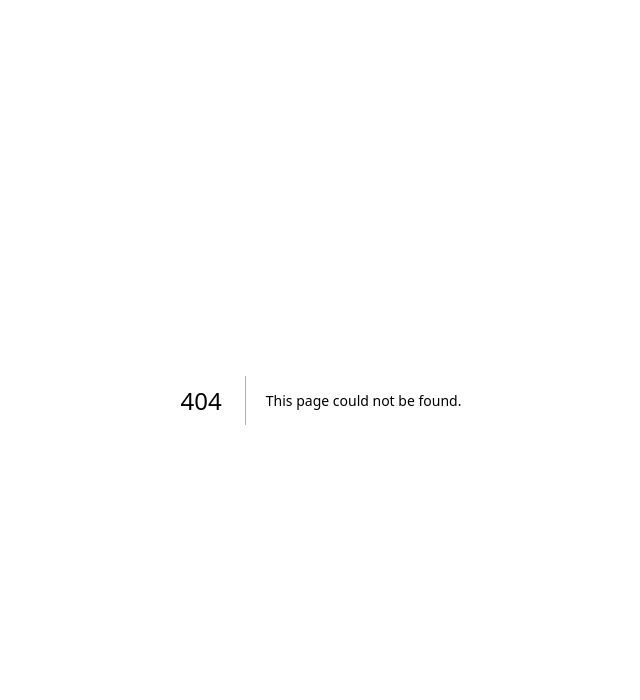
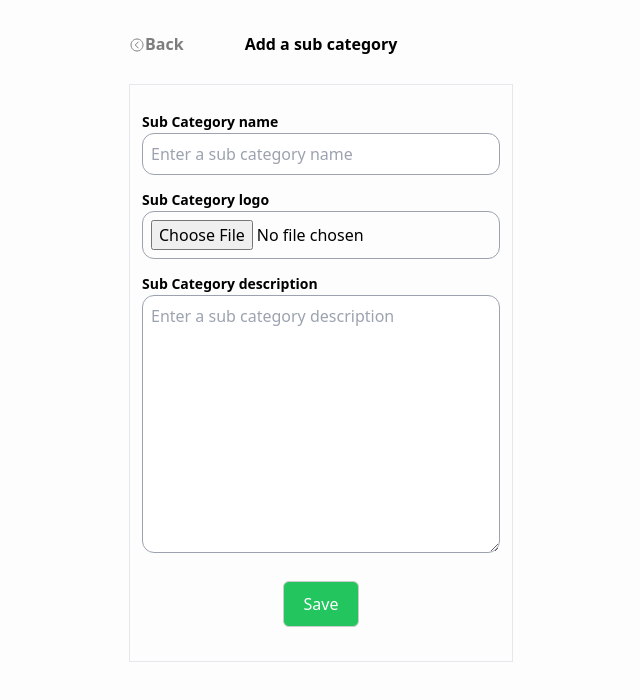
Before and after one commit to krisGuru/demo-poc, a Next.js app: page /settings/subcategory/add/1 in a window 1280 px wide. Before the commit this address had no page. Shown: the top 700 px of the page, without its empty margins (319-959 px from the left). Built offline with nearby package versions, Linux system fonts and the light colour scheme.

Commit message:
add subcategory moved to new folder

```diff
--- a/src/pages/settings/subcategory/add.tsx
+++ b/src/pages/settings/subcategory/add/[id].tsx
@@ -1,21 +1,33 @@
-import React, { useState } from 'react'
-import '../../../app/globals.css'
+import React, { useEffect, useState } from 'react'
+import '@/app/globals.css'
 import SideNav from '@/components/SideNav'
 import Link from 'next/link'
 import Head from 'next/head'
 import { IoChevronBackCircleOutline } from 'react-icons/io5'
 import apiCall from '@/utils/apiCall'
+import { useRouter } from 'next/router'
 
 const AddSubCategory = () => {
+    const router = useRouter();
+    const {id} = router.query;
+
     const [subCategoryForm, setSubCategoryForm] = useState({
         subcategory_name: '',
         subcategory_logo: null,
         subcategory_description: ''
     })
+    const [categoryID, setCategoryID] = useState<string>('')
+
+    useEffect(()=>{
+        if(id)
+            setCategoryID(id.toString())
+    },[id])
+
     const handleSubmit = async()=>{
         const fd = new FormData();
         fd.append('subcategory_name', subCategoryForm.subcategory_name)
         fd.append('subcategory_description', subCategoryForm.subcategory_description)
+        fd.append('category_id', categoryID)
         const subcategory_logo = document.getElementById('subcategory-logo') as HTMLInputElement
         if( subcategory_logo.files && subcategory_logo.files?.length > 0)
             fd.append('subcategory_logo', subcategory_logo.files[0])
@@ -36,7 +48,7 @@ const AddSubCategory = () => {
             </Head>
             <div id="video-post-container" className="py-5">
                 <span className='settings-profile'>
-                    <Link href={'/settings/subcategory'}>
+                    <Link href={'/settings/subcategory/'+id}>
                         <div className='settings-back'>
                             <IoChevronBackCircleOutline className='mt-[1px]'/>
                             <span>Back</span>
@@ -75,8 +87,8 @@ const AddSubCategory = () => {
                         </div>
                         <div className='save-button'>
                             <button className='save-btn'
-                            onClick={handleSubmit}
-                            >Save</button>
+                            onClick={e=>{window.location.href='/settings/subcategory/add/'+id}}
+                           >Save</button>
                         </div>
                     </div>
                 </div>
```
